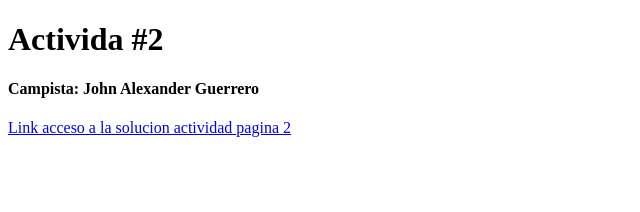
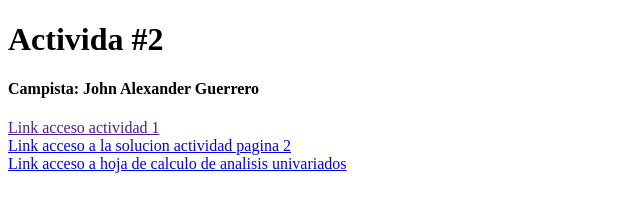
Before and after one commit to JohnAlexGuerrero/analisis_exploratorio_con_la_db_del_titanic, a plain HTML site: page index.html in a window 1280 px wide. Shown: the whole page, without its empty margins (0-640 px from the left). Drawn offline with Linux system fonts and the light colour scheme.

Commit message:
analisis de db titanic en excel

```diff
--- a/index.html
+++ b/index.html
@@ -3,11 +3,15 @@
 <head>
     <meta charset="UTF-8">
     <meta name="viewport" content="width=device-width, initial-scale=1.0">
-    <title>Document</title>
+    <title>Actividad 2</title>
 </head>
 <body>
     <h1>Activida #2</h1>
     <h4>Campista: John Alexander Guerrero</h4>
-    <a href="https://docs.google.com/document/d/1nWhT3P3bs4FHK-WBYS9wV-Ro8Ou8-YeR/edit?usp=sharing&ouid=117828305800938491133&rtpof=true&sd=true">Link acceso a la solucion actividad pagina 2</a>
+    <a href="">Link acceso actividad 1</a>
+    <br>
+    <a href="https://docs.google.com/document/d/1EPK1o6NHm1AqZLyApB6hRPMRQS4PwrKo/edit?usp=sharing&ouid=117828305800938491133&rtpof=true&sd=true" target="_blank">Link acceso a la solucion actividad pagina 2</a>
+    <br>
+    <a href="https://docs.google.com/spreadsheets/d/1gd5eD2u086jp9cO_Dfw19AsxHGi-aNxQ/edit?usp=sharing&ouid=117828305800938491133&rtpof=true&sd=true" target="_blank">Link acceso a hoja de calculo de analisis univariados</a>
 </body>
 </html>
```
